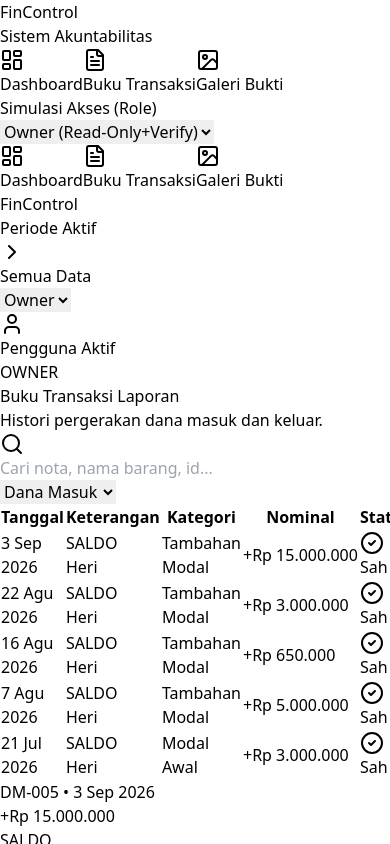
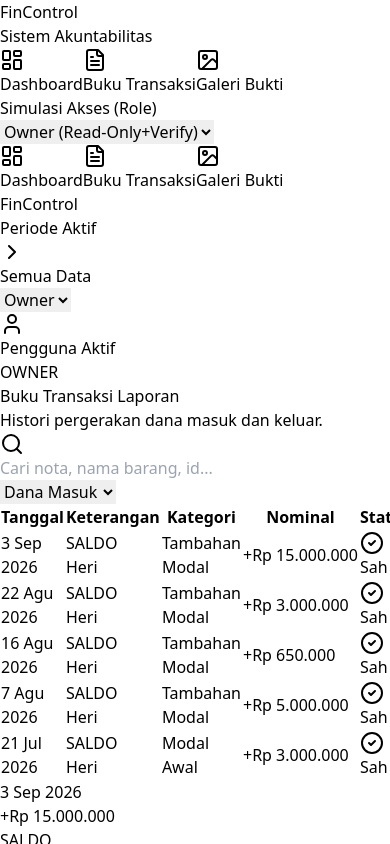
Before and after one commit to herifortuin-cmd/fincontrol-app, a React (Vite) app: page / in a window 390 px wide. Both pictures are taken after a click on the element 195 px from the left and 504 px from the top of the page. Shown: the top 844 px of the page. Built offline with nearby package versions, Linux system fonts and the light colour scheme.

Commit message:
Fix ID display in mobile list view

```diff
--- a/src/App.tsx
+++ b/src/App.tsx
@@ -561,7 +561,7 @@ export default function App() {
             filteredTx.map(tx => (
               <div key={tx.id} onClick={() => openForm('PREVIEW', tx)} className={`bg-white p-4 active:bg-slate-50 transition-colors ${tx.status === 'VOID' ? 'opacity-60 grayscale-[50%]' : ''}`}>
                 <div className="flex justify-between items-start mb-1.5">
-                  <div className="text-xs text-slate-500 font-bold font-mono tracking-tight">{tx.id} <span className="text-slate-300 mx-1">•</span> <span className="font-sans text-slate-400 font-medium">{formatDate(tx.date)}</span></div>
+                  <div className="text-xs text-slate-500 font-medium">{formatDate(tx.date)}</div>
                   <div className={`font-black text-sm ${tx.status === 'VOID' ? 'text-slate-400 line-through' : tx.type === 'INCOME' ? 'text-emerald-600' : 'text-slate-800'}`}>
                     {tx.type === 'INCOME' ? '+' : '-'}{formatRupiah(tx.amount)}
                   </div>
```
